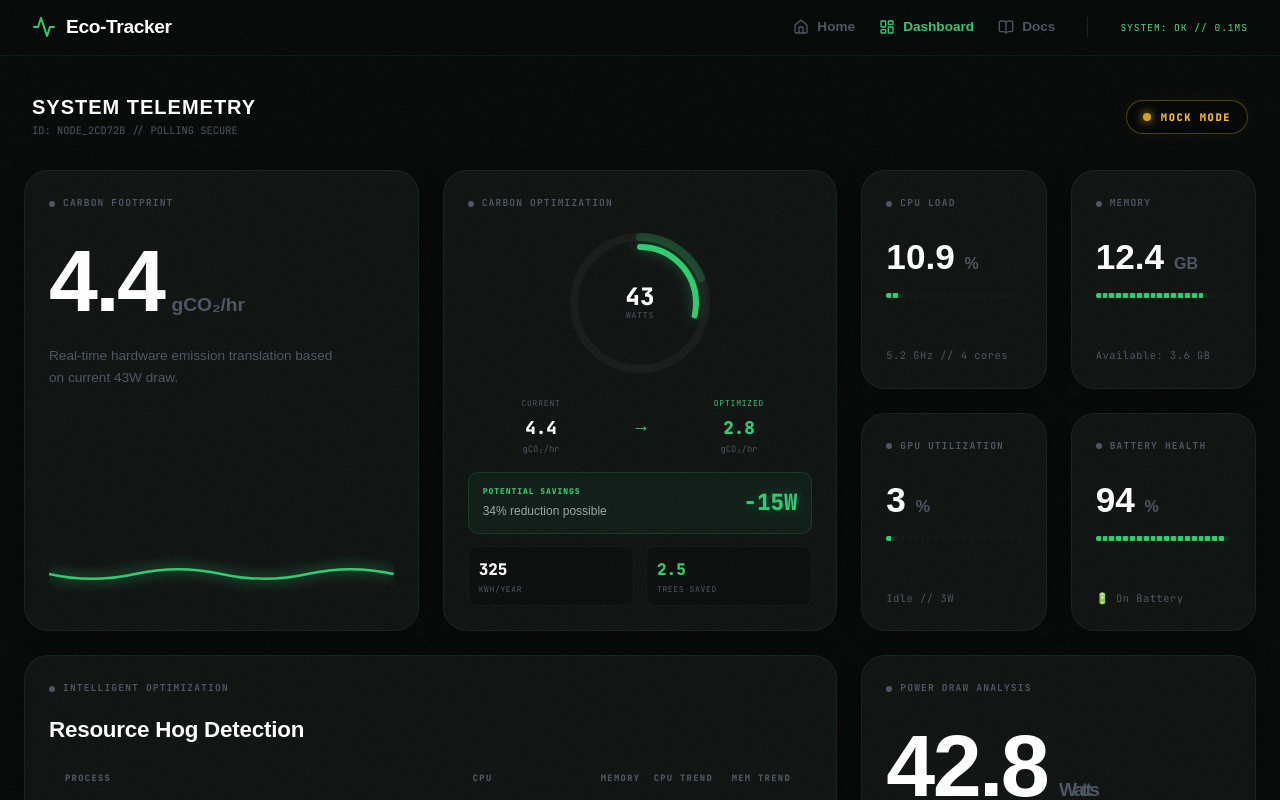
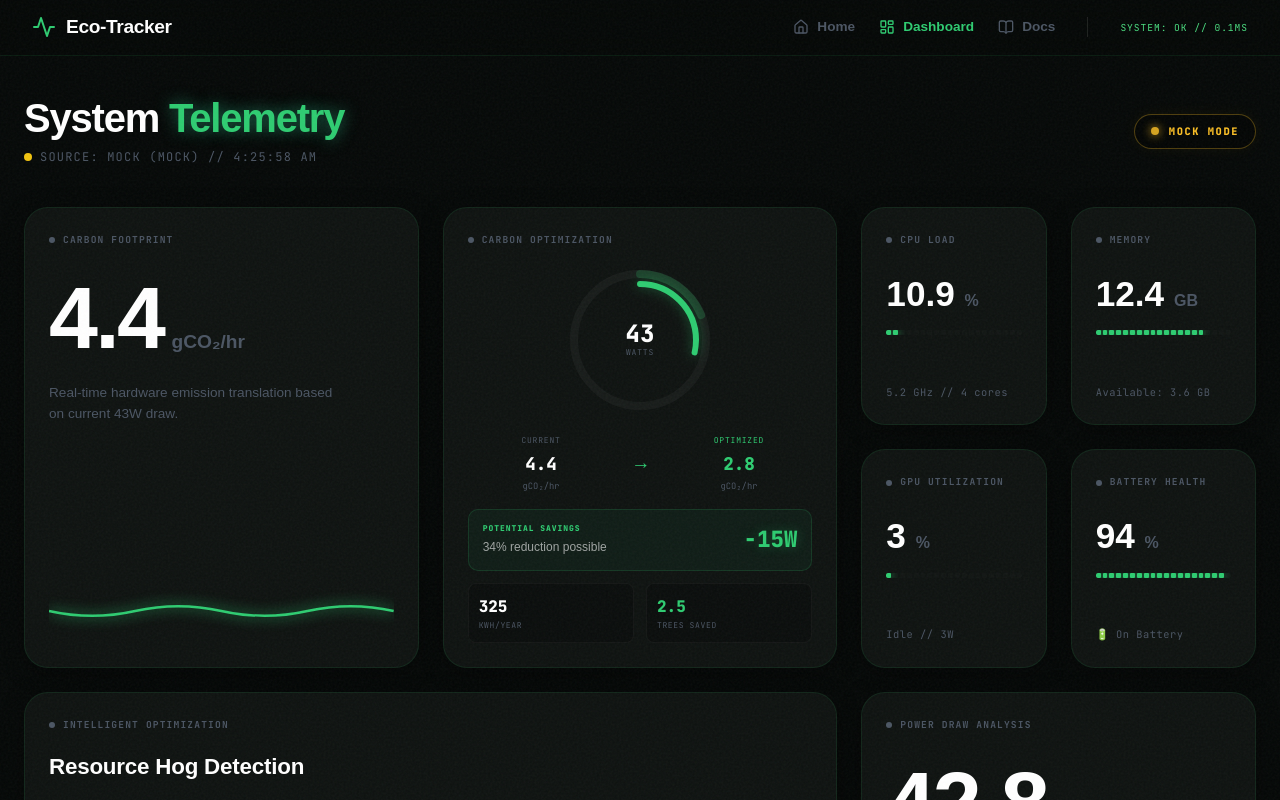
Before and after one commit to Haamid-syed/EcoTracker, a React (Vite) app in the folder frontend/: page /dashboard in a window 1280 px wide. Shown: the top 800 px of the page. Built offline with nearby package versions, Linux system fonts and the light colour scheme; no server answers; a web font is replaced by a local one.

Commit message:
fixed dashboard

```diff
--- a/frontend/src/DashboardUI.tsx
+++ b/frontend/src/DashboardUI.tsx
@@ -82,18 +82,41 @@ const AnimatedNumber = ({ value, fractionDigits = 1 }: { value: number; fraction
 export function DashboardUI() {
   const [data, setData] = useState<MetricsData | null>(null);
   const [isMockData, setIsMockData] = useState(false);
+  const [connectionMode, setConnectionMode] = useState<'cloud' | 'local' | 'mock'>('mock');
 
   useEffect(() => {
-    const fetchMetrics = () => {
-      fetch("/api/metrics")
-        .then(r => r.json())
-        .then(json => {
+    const fetchMetrics = async () => {
+      // 1. Try Local Agent First (Directly on user's machine)
+      try {
+        const localResponse = await fetch("http://localhost:8000/api/metrics", {
+          signal: AbortSignal.timeout(1000)
+        });
+        if (localResponse.ok) {
+          const json = await localResponse.json();
           setData(json);
           setIsMockData(false);
-        })
-        .catch(() => {
+          setConnectionMode('local');
+          return;
+        }
+      } catch (e) {
+        // Local agent not reachable
+      }
+
+      // 2. Try Cloud Agent (Vercel Proxy)
+      try {
+        const cloudResponse = await fetch("/api/metrics");
+        if (cloudResponse.ok) {
+          const json = await cloudResponse.json();
+          setData(json);
+          setIsMockData(false);
+          setConnectionMode('cloud');
+        } else {
+          throw new Error('Cloud unreachable');
+        }
+      } catch (e) {
+        // 3. Fallback to Mock Data
         setIsMockData(true);
-          // Fallback mock data for development
+        setConnectionMode('mock');
         setData({
           cpu: { total: 10.9, frequency: 5.2, per_core: [8, 12, 6, 15] },
           memory: { percent: 78, used: 12.4, total: 16 },
@@ -111,19 +134,12 @@ export function DashboardUI() {
           top_processes: [
             { pid: 1234, name: 'Google Chrome', cpu: 18.2, memory: 12.5, memory_mb: 2048, category: 'browsers', is_idle: false, idle_duration: 0, cpu_sparkline: [15, 18, 12, 20, 16, 18], mem_sparkline: [11, 12, 12, 13, 12, 12.5], avg_cpu: 16.5, avg_mem: 12.1, status: 'running', threads: 42 },
             { pid: 5678, name: 'Spotify', cpu: 4.3, memory: 6.2, memory_mb: 1016, category: 'media', is_idle: false, idle_duration: 0, cpu_sparkline: [5, 4, 3, 4, 5, 4.3], mem_sparkline: [6, 6, 6.1, 6.2, 6, 6.2], avg_cpu: 4.2, avg_mem: 6.1, status: 'running', threads: 18 },
-              { pid: 9012, name: 'Code Helper', cpu: 8.1, memory: 5.8, memory_mb: 950, category: 'development', is_idle: false, idle_duration: 0, cpu_sparkline: [6, 7, 8, 9, 8, 8.1], mem_sparkline: [5.5, 5.6, 5.7, 5.8, 5.8, 5.8], avg_cpu: 7.7, avg_mem: 5.7, status: 'running', threads: 24 },
-              { pid: 3456, name: 'Discord', cpu: 2.1, memory: 3.8, memory_mb: 622, category: 'communication', is_idle: false, idle_duration: 0, cpu_sparkline: [2, 2, 2, 3, 2, 2.1], mem_sparkline: [3.5, 3.6, 3.7, 3.8, 3.8, 3.8], avg_cpu: 2.2, avg_mem: 3.7, status: 'running', threads: 14 },
-              { pid: 7890, name: 'node', cpu: 3.5, memory: 2.1, memory_mb: 344, category: 'development', is_idle: false, idle_duration: 0, cpu_sparkline: [3, 4, 3, 3, 4, 3.5], mem_sparkline: [2, 2, 2.1, 2.1, 2.1, 2.1], avg_cpu: 3.4, avg_mem: 2.1, status: 'running', threads: 8 },
           ],
           suggestions: [],
-            idle_summary: {
-              count: 0,
-              total_memory_percent: 0,
-              names: [],
-            },
-            history: { cpu: [10, 12, 11, 10, 9], memory: [76, 77, 78, 78, 78], power: [40, 42, 43, 42, 42.8], carbon: [4, 4.2, 4.3, 4.2, 4.4] },
+          idle_summary: { count: 0, total_memory_percent: 0, names: [] },
+          history: { cpu: [10, 12], memory: [76, 77], power: [40, 42], carbon: [4, 4.2] },
         });
-        });
+      }
     };
 
     fetchMetrics();
@@ -179,11 +195,14 @@ export function DashboardUI() {
     <div style={{ minHeight: 'calc(100vh - 64px)', padding: '2.5rem 1.5rem', backgroundColor: 'var(--bg-primary)', color: 'white', overflowX: 'hidden' }}>
 
       {/* DASHBOARD HEADER WITH STATUS BADGE */}
-      <div style={{ display: 'flex', justifyContent: 'space-between', alignItems: 'center', marginBottom: '2rem', padding: '0 0.5rem' }}>
+      <div className="flex justify-between items-center" style={{ marginBottom: '2.5rem' }}>
         <div>
-          <h1 style={{ fontSize: '1.25rem', fontWeight: 800, letterSpacing: '0.05em', color: 'white', margin: 0 }}>SYSTEM TELEMETRY</h1>
-          <div style={{ fontSize: '0.65rem', color: 'var(--text-muted)', fontFamily: 'var(--font-mono)', marginTop: '4px' }}>
-            ID: NODE_{Math.random().toString(16).substr(2, 6).toUpperCase()} // POLLING SECURE
+          <h2 style={{ fontSize: '2.5rem', margin: 0, letterSpacing: '-0.03em' }}>System <span className="text-neon">Telemetry</span></h2>
+          <div className="flex items-center gap-2" style={{ marginTop: '0.5rem' }}>
+            <div style={{ width: '8px', height: '8px', borderRadius: '50%', background: isMockData ? 'var(--warn-color)' : 'var(--accent-neon)' }} />
+            <span style={{ fontSize: '0.75rem', color: 'var(--text-muted)', fontFamily: 'var(--font-mono)', textTransform: 'uppercase', letterSpacing: '0.1em' }}>
+              SOURCE: {connectionMode} ({isMockData ? 'MOCK' : 'LIVE'}) // {new Date().toLocaleTimeString()}
+            </span>
           </div>
         </div>
 
```
Also changed, not shown: 1 other file (tests, documents, lock files or other folders). Lines whose indentation alone changed are shown as unchanged.
